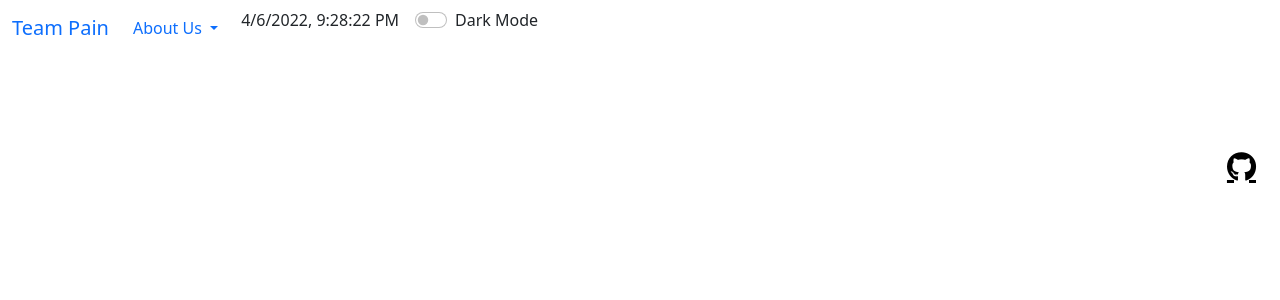
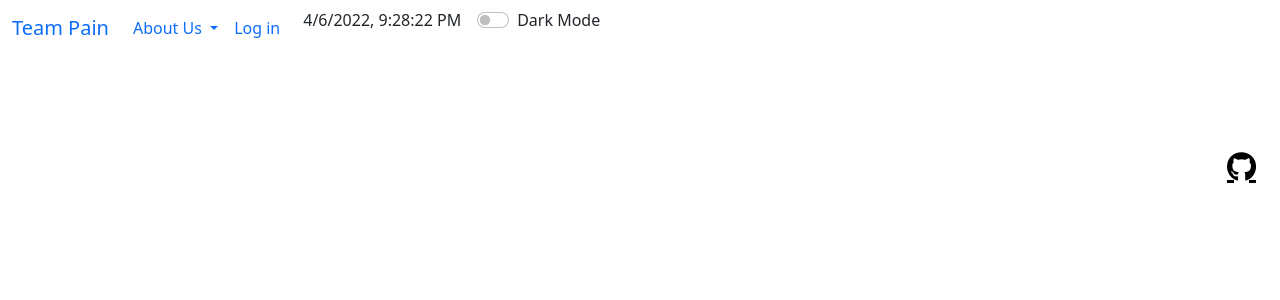
Before and after one commit to vaishavijay/pain.github.io, a Python web app: template templates/index.html in a window 1280 px wide. Shown: the top 300 px of the page. Run offline with Jinja, Linux system fonts and the light colour scheme; the template is opened without the code that fills it, so the values that code supplies are empty; some libraries are stand-ins or nearby versions.

Commit message:
Update navbar.html

```diff
--- a/templates/fragments/navbar.html
+++ b/templates/fragments/navbar.html
@@ -24,6 +24,12 @@
                 </ul>
             </div>
 
+    <div class="collapse navbar-collapse" id="navbarNavAltMarkup">
+        <div class="navbar-nav">
+            <!-- url_for is a Jinja2 pre-processor that finds route from function name (def) -->
+            <a class="nav-link" href={{ url_for('authorize') }}>Log in</a>
+        </div>
+    </div>
 
 
             <div class="btn-group">
```
